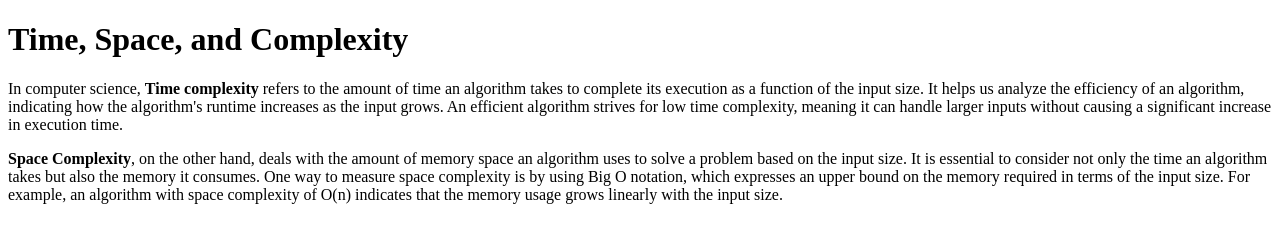
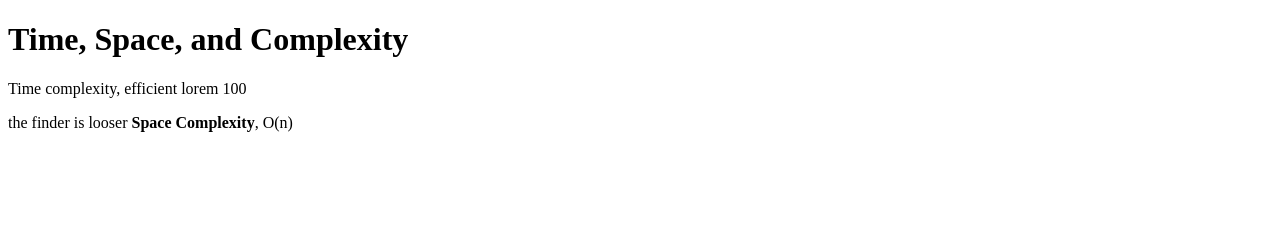
Before and after one commit to acciojob/time-and-space-complexity-Divyanshu-yu, a website: page main.html in a window 1280 px wide. Drawn offline with Linux system fonts and the light colour scheme.

Commit message:
created a submission

```diff
--- a/main.html
+++ b/main.html
@@ -10,15 +10,12 @@
 	<!-- the entire body must be written by student -->
     <script type="text/javascript" src="./script.js">
 </script>
+
 	<h1>Time, Space, and Complexity</h1>
 
-<p>
-  In computer science, <strong>Time complexity</strong> refers to the amount of time an algorithm takes to complete its execution as a function of the input size. It helps us analyze the efficiency of an algorithm, indicating how the algorithm's runtime increases as the input grows. An efficient algorithm strives for low time complexity, meaning it can handle larger inputs without causing a significant increase in execution time.
-</p>
+	<p>Time complexity, efficient lorem 100</p>
 
-<p>
-  <strong>Space Complexity</strong>, on the other hand, deals with the amount of memory space an algorithm uses to solve a problem based on the input size. It is essential to consider not only the time an algorithm takes but also the memory it consumes. One way to measure space complexity is by using Big O notation, which expresses an upper bound on the memory required in terms of the input size. For example, an algorithm with space complexity of O(n) indicates that the memory usage grows linearly with the input size.
-</p>
+	<p> the finder is looser <b>Space Complexity</b>, O(n)</p>
 
 </body>
 
```
